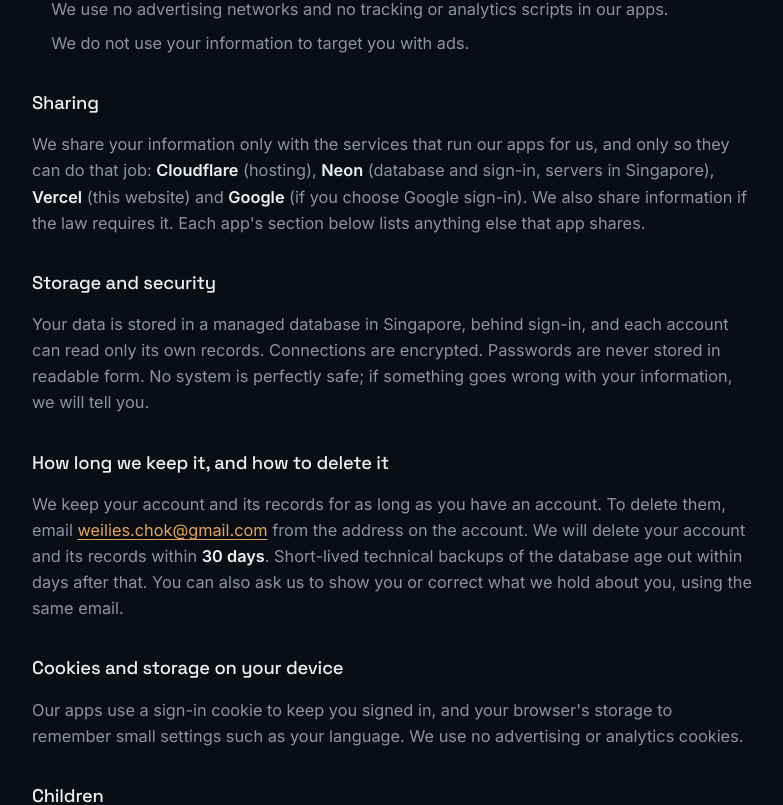
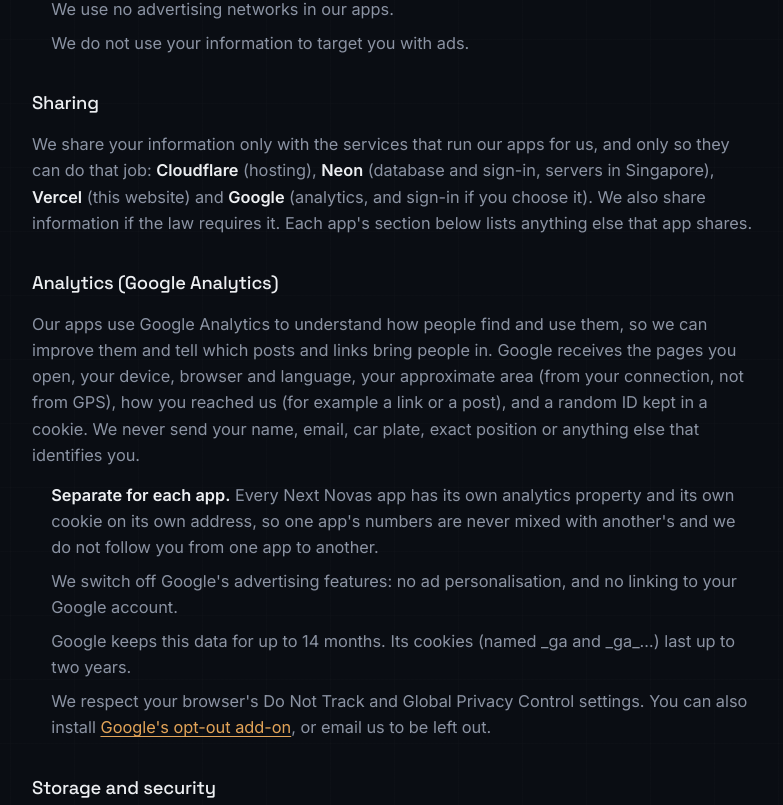
Before and after one commit to weilies/nextnovas, a Next.js app: page /privacy in a window 1280 px wide. Shown: the part 877-1682 px from the top of the page, without its empty margins (118-901 px from the left). Built offline with nearby package versions, Linux system fonts and the light colour scheme.

Commit message:
Privacy and terms: Google Analytics, one property per app
Co-Authored-By: Claude Sonnet 5.5 <noreply@anthropic.com>
Claude-Session: https://claude.ai/code/session_01LZzr5kwdG5JXyeAKEinPdn

```diff
--- a/app/privacy/page.tsx
+++ b/app/privacy/page.tsx
@@ -45,7 +45,7 @@ export default function Privacy() {
       <h2>What we never do</h2>
       <ul>
         <li>We never sell your data.</li>
-        <li>We use no advertising networks and no tracking or analytics scripts in our apps.</li>
+        <li>We use no advertising networks in our apps.</li>
         <li>We do not use your information to target you with ads.</li>
       </ul>
 
@@ -53,10 +53,42 @@ export default function Privacy() {
       <p>
         We share your information only with the services that run our apps for us, and only so they can do
         that job: <strong>Cloudflare</strong> (hosting), <strong>Neon</strong> (database and sign-in,
-        servers in Singapore), <strong>Vercel</strong> (this website) and <strong>Google</strong> (if you
-        choose Google sign-in). We also share information if the law requires it. Each app&apos;s section
+        servers in Singapore), <strong>Vercel</strong> (this website) and <strong>Google</strong> (analytics,
+        and sign-in if you choose it). We also share information if the law requires it. Each app&apos;s section
         below lists anything else that app shares.
       </p>
+
+      <h2 id="analytics">Analytics (Google Analytics)</h2>
+      <p>
+        Our apps use Google Analytics to understand how people find and use them, so we can improve them
+        and tell which posts and links bring people in. Google receives the pages you open, your device,
+        browser and language, your approximate area (from your connection, not from GPS), how you reached
+        us (for example a link or a post), and a random ID kept in a cookie. We never send your name,
+        email, car plate, exact position or anything else that identifies you.
+      </p>
+      <ul>
+        <li>
+          <strong>Separate for each app.</strong> Every Next Novas app has its own analytics property and
+          its own cookie on its own address, so one app&apos;s numbers are never mixed with another&apos;s
+          and we do not follow you from one app to another.
+        </li>
+        <li>
+          We switch off Google&apos;s advertising features: no ad personalisation, and no linking to your
+          Google account.
+        </li>
+        <li>
+          Google keeps this data for up to 14 months. Its cookies (named _ga and _ga_…) last up to two
+          years.
+        </li>
+        <li>
+          We respect your browser&apos;s Do Not Track and Global Privacy Control settings. You can also
+          install{" "}
+          <a href="https://tools.google.com/dlpage/gaoptout" target="_blank" rel="noopener noreferrer">
+            Google&apos;s opt-out add-on
+          </a>
+          , or email us to be left out.
+        </li>
+      </ul>
 
       <h2>Storage and security</h2>
       <p>
@@ -77,7 +109,7 @@ export default function Privacy() {
       <h2>Cookies and storage on your device</h2>
       <p>
         Our apps use a sign-in cookie to keep you signed in, and your browser&apos;s storage to remember
-        small settings such as your language. We use no advertising or analytics cookies.
+        small settings such as your language. Google Analytics adds its own cookies (see above). We use no advertising cookies.
       </p>
 
       <h2>Children</h2>
--- a/app/terms/page.tsx
+++ b/app/terms/page.tsx
@@ -23,7 +23,7 @@ export default function Terms() {
       <h2>Our promise</h2>
       <ul>
         <li>We never sell your data.</li>
-        <li>No advertising networks and no tracking scripts in our apps.</li>
+        <li>No advertising networks in our apps. We use Google Analytics to count visits, as the privacy policy explains.</li>
         <li>
           What we keep and why is in our <a href="/privacy">privacy policy</a>.
         </li>
```
Also changed, not shown: 1 other file (tests, documents, lock files or other folders).
